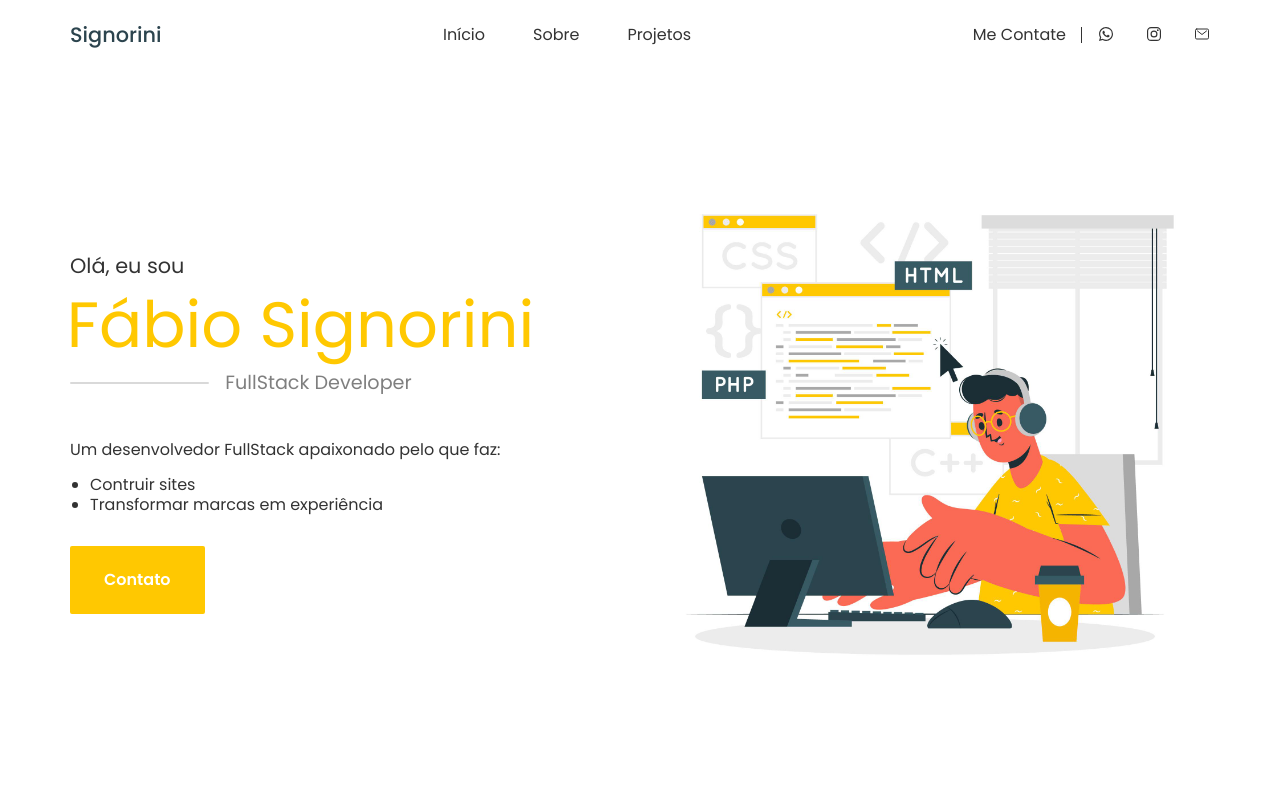
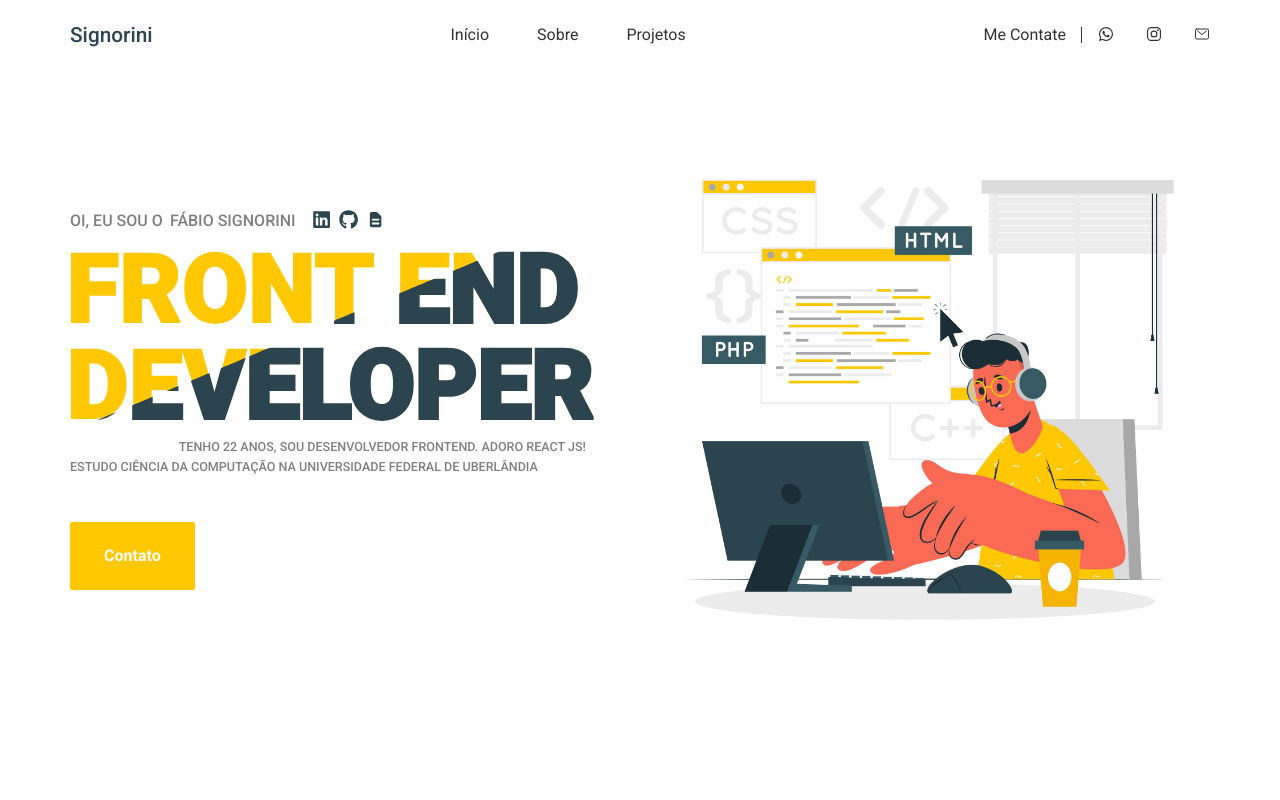
Before and after one commit to FabioSigF/portfolio, a React (Create React App) app: page / in a window 1280 px wide. Shown: the top 800 px of the page. Built offline with nearby package versions, Linux system fonts and the light colour scheme.

Commit message:
Hero & Navbar update

```diff
--- a/public/index.html
+++ b/public/index.html
@@ -7,8 +7,7 @@
   <meta name="viewport" content="width=device-width, initial-scale=1.0">
   <link rel="preconnect" href="https://fonts.googleapis.com">
   <link rel="preconnect" href="https://fonts.gstatic.com" crossorigin>
-  <link href="https://fonts.googleapis.com/css2?family=Bungee&family=Poppins:wght@400;500;600;700;800&display=swap"
-    rel="stylesheet">
+  <link href="https://fonts.googleapis.com/css2?family=Roboto:wght@300;400;500;700;900&display=swap" rel="stylesheet">
   <title>Fábio Signorini</title>
 </head>
 
--- a/src/components/Hero/Hero.jsx
+++ b/src/components/Hero/Hero.jsx
@@ -3,8 +3,9 @@ import imgHero from '../../imgs/hero4.jpg'
 
 //Style
 import { Container, iconList } from '../../globalStyle'
-import { Content, Description, Image, Introduction, Subtitle, Text, Wrapper } from './Hero.styles'
+import { Content, Description, Header, Image, Introduction, Social, Text, Title, Wrapper } from './Hero.styles'
 import Button from '../Button/Button'
+
 
 export default function Hero() {
   return (
@@ -13,16 +14,39 @@ export default function Hero() {
         <Content>
           <Description>
             <Introduction>
-              <h2>Olá, eu sou </h2>
-              <h1>Fábio Signorini</h1>
-              <span>FullStack Developer</span>
+              <Header>
+                <p>
+                  Oi, eu sou o<h1>Fábio Signorini</h1>
+                </p>
+                <Social>
+                  <li>
+                    <a href="#!">
+                      {iconList.linkedin}
+                    </a>
+                  </li>
+                  <li>
+                    <a href="#!">
+                      {iconList.github}
+                    </a>
+                  </li>
+                  <li>
+                    <a href="#!">
+                      {iconList.document}
+                    </a>
+                  </li>
+                </Social>
+              </Header>
+              <Title>
+                <h2>Front End Developer</h2>
+                <h2>Front End Developer</h2>
+              </Title>
+              <Text>
+                <p>
+                  Tenho 22 anos, sou Desenvolvedor FrontEnd. Adoro React JS!
+                </p>
+                <p>Estudo Ciência da Computação na Universidade Federal de Uberlândia</p>
+              </Text>
             </Introduction>
-            <Text>
-              Um desenvolvedor FullStack apaixonado pelo que faz:
-              <ul>
-                <li>Contruir sites</li> <li>Transformar marcas em experiência</li>
-              </ul>
-            </Text>
             <Button to={"#!"}>
               Contato
             </Button>
--- a/src/components/Hero/Hero.styles.js
+++ b/src/components/Hero/Hero.styles.js
@@ -1,20 +1,22 @@
 import styled from "styled-components";
-import { clr, fSize, pseudoElementCfg } from "../../globalStyle";
+import { clr, fSize,  } from "../../globalStyle";
 
-export const Wrapper = styled.section `
-  min-height: calc(100vh - 70px);
+
+//Style
+export const Wrapper = styled.section`
+  min-height: 100vh;
   display: flex;
   align-items: center;
 `
 
-export const Content = styled.div `
+export const Content = styled.div`
   display: flex;
   align-items: center;
   gap: 1rem;
   position: relative;
 `
 
-export const Description = styled.div `
+export const Description = styled.div`
   width: 50%;
   display: flex;
   flex-direction: column;
@@ -23,56 +25,84 @@ export const Description = styled.div `
   align-items: flex-start;
 `
 
-export const Introduction = styled.div `
-  font-size: ${fSize.titleLg};
+export const Introduction = styled.div`
   display: flex;
   flex-direction: column;
   align-items: flex-start;
-  gap: 1rem;
+  gap: .5rem;
   margin-bottom: 1rem;
-  h1 {
+
+  p {
+    display: flex;
+    align-items: center;
+    gap: .45rem;
+
+    color: ${clr.textLight};
+    font-size: ${fSize.body};
+    font-weight: 500;
+    text-transform: uppercase;
+  }
+`
+
+export const Title = styled.div`
+  position: relative;
+  width: 100%;
+  height: 12rem;
+
+  h2 {
+    position: absolute;
     color: ${clr.titleDark};
     font-size: ${fSize.xlarge};
+    text-transform: uppercase;
+    font-weight: 900;
     margin-left: -.2rem;
-  }
-  span {
-    font-size: ${fSize.bodyLarge};
-    color: ${clr.textLight};
-    position: relative;
-    display: flex;
-    align-items: center;
-    width: 100%;
-    &::before {
-      ${pseudoElementCfg}
-      position: relative;
-      width: 30%;
-      height: 2px;
-      border-radius: 5px;
-      background-color: ${clr.textLight};
-      margin-right: 1rem;
-      opacity: .3;
+
+    &:nth-child(1)
+    {
+      -webkit-text-stroke: 2px ${clr.primary};
+    }
+    &:nth-child(2)
+    {
+      color: ${clr.secondary};
+      -webkit-text-stroke: 4px ${clr.secondary};
+      clip-path: polygon(87% 0, 100% 0%, 100% 100%, 0% 100%);
     }
   }
 `
 
-export const Subtitle = styled.h3 `
-
+export const Header = styled.div`
+  display: flex;
+  align-items: center;
+  gap: 1rem;
 `
 
-export const Text = styled.p `
-  line-height: ${fSize.bodyLarge};
+export const Social = styled.ul`
+  display: flex;
+  align-items: center;
+  gap: .5rem;
 
-  ul
-  {
-    padding-top: 1rem;
-    padding-left: 1.25rem;
-    li {
-      list-style: circle;
-      list-style-type: disc;
+  a {
+    font-size: ${fSize.bodyLarge};
+    color: ${clr.textDark};
+  }
+`
+
+export const Text = styled.div`
+  display: flex;
+  flex-direction: column;
+  align-items: flex-end;
+  gap: .5rem;
+  p {
+    font-size: ${fSize.small};
+
+    &:nth-child(2)
+    {
+      padding-right: 3rem;
     }
   }
 `
 
-export const Image = styled.img `
+export const Image = styled.img`
   max-width: 50%;
+
 `
--- a/src/components/Navbar/Navbar.jsx
+++ b/src/components/Navbar/Navbar.jsx
@@ -5,11 +5,29 @@ import { NavLink } from 'react-router-dom'
 //STYLES
 import { Container, iconList } from '../../globalStyle'
 import { Contact, Nav, Wrapper } from './Navbar.styles'
+import { useEffect } from 'react'
+import { useState } from 'react'
 
 export default function Navbar() {
+
+  const [changeColor, setChangeColor] = useState(false);
+
+  useEffect(() => {
+    function scrollPosition(){
+      if(window.scrollY > 10)
+      {
+        setChangeColor(true);
+      }
+      else
+      {
+        setChangeColor(false);
+      }
+    }
+    window.addEventListener('scroll', scrollPosition);
+  }, []);
   return (
-    <Container>
-      <Wrapper>
+    <Wrapper className={changeColor ? "header_scroll" : ''}>
+      <Container>
         <Logo />
         <Nav>
           <ul>
@@ -50,7 +68,7 @@ export default function Navbar() {
             </li>
           </ul>
         </Contact>
-      </Wrapper>
-    </Container>
+      </Container>
+    </Wrapper>
   )
 }
--- a/src/components/Navbar/Navbar.styles.js
+++ b/src/components/Navbar/Navbar.styles.js
@@ -1,15 +1,30 @@
 import styled from "styled-components";
 import { clr, pseudoElementCfg } from "../../globalStyle";
 
-export const Wrapper = styled.header `
-  position: relative;
-  display: flex;
-  align-items: center;
-  justify-content: space-between;
-  height: 70px;
+export const Wrapper = styled.header`
+  position: fixed;
+  width: 100%;
+  top: 0;
+  left: 0;
+  right: 0;
+  background-color: transparent;
+
+  &.header_scroll {
+    background-color: ${clr.bodyBg};
+    box-shadow: 0px 5px 20px -15px rgba(0,0,0,0.2);
+    -webkit-box-shadow: 0px 5px 20px -15px rgba(0,0,0,0.2);
+    -moz-box-shadow: 0px 5px 20px -15px rgba(0,0,0,0.2);
+  }
+  & > div {
+    display: flex;
+    align-items: center;
+    justify-content: space-between;
+    height: 70px;
+  }
+  z-index: 999;
 `
 
-export const Nav = styled.nav `
+export const Nav = styled.nav`
   color: ${clr.text};
   ul {
     display: flex;
@@ -26,7 +41,7 @@ export const Nav = styled.nav `
   }
 `
 
-export const Contact = styled(Nav) `
+export const Contact = styled(Nav)`
   display: flex;
   align-items: center;
   gap: 1rem;
--- a/src/globalStyle.js
+++ b/src/globalStyle.js
@@ -1,9 +1,9 @@
 import styled, { createGlobalStyle, css } from 'styled-components'
 import { IoCheckmarkCircle, IoLogoInstagram, IoLogoWhatsapp, IoMailOutline } from 'react-icons/io5'
-import { FaLinkedinIn } from 'react-icons/fa'
+import { FaGithub, FaLinkedin, FaLinkedinIn } from 'react-icons/fa'
 import { FiGithub } from 'react-icons/fi'
 import { BiBookAlt, BiNetworkChart } from 'react-icons/bi'
-import { HiOutlineDesktopComputer } from 'react-icons/hi';
+import { HiDocumentText, HiOutlineDesktopComputer } from 'react-icons/hi';
 
 
 export const clr = {
@@ -30,12 +30,12 @@ export const fSize = {
   title: '1.2rem',
   titleLg: '1.3rem',
   titleXLg: '1.875rem',
-  xlarge: '4rem'
+  xlarge: '6rem'
 }
 
 export const fFamily = {
-  title: '"Poppins", sans-serif',
-  text: '"Poppins", sans-serif',
+  title: '"Roboto", sans-serif',
+  text: '"Roboto", sans-serif',
 }
 
 export const transition = {
@@ -63,13 +63,16 @@ export const deviceSize = {
 export const iconList = {
   whatsapp: <IoLogoWhatsapp />,
   email: <IoMailOutline />,
-  linkedin: <FaLinkedinIn />,
-  github: < FiGithub />,
+  linkedin: <FaLinkedin/ >,
+  linkedinOut: <FaLinkedinIn />,
+  github: <FaGithub />,
+  githubOut: < FiGithub />,
   instagram: <IoLogoInstagram />,
   check: <IoCheckmarkCircle />,
   network: <BiNetworkChart />,
   computer: <HiOutlineDesktopComputer />,
   book: <BiBookAlt />,
+  document: <HiDocumentText />,
 }
 
 export const SectionTitle = styled.h2 `
@@ -132,6 +135,7 @@ export const GlobalStyle = createGlobalStyle`
 
   a {
     text-decoration: none;
+    color: inherit;
   }
 
   a,
```
Also changed, not shown: src/imgs/2627184-ai.png (added), src/imgs/bg.png (added).
